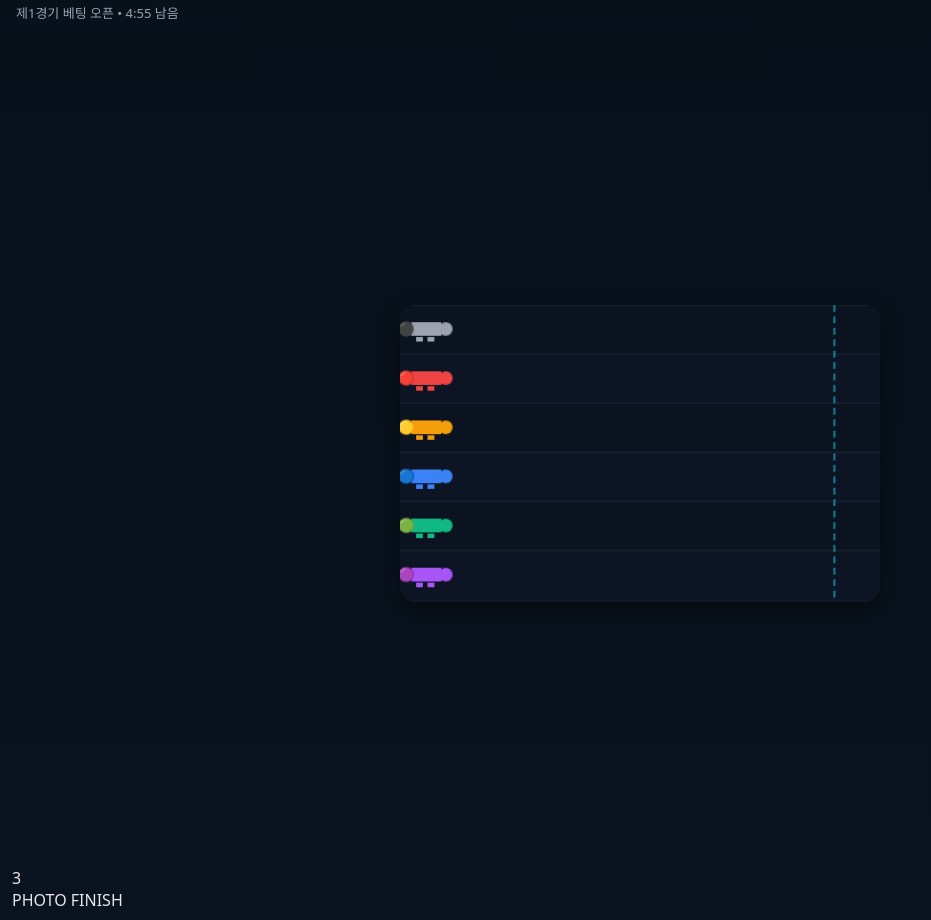
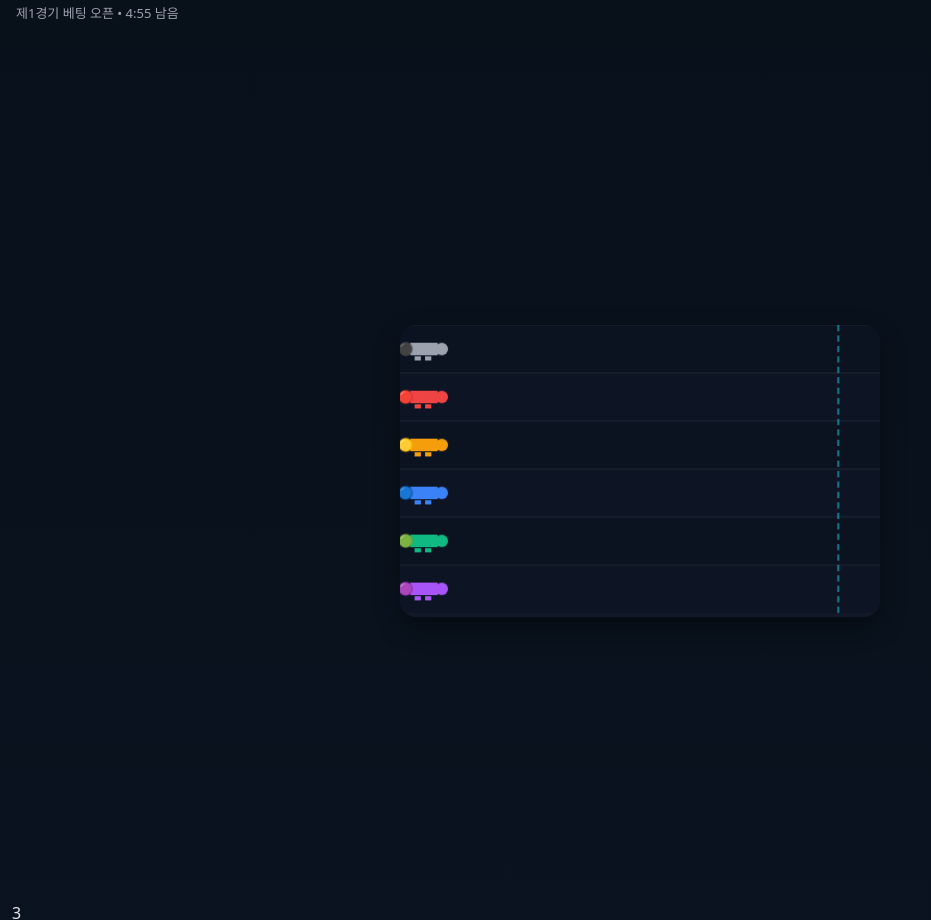
Before and after one commit to usdtkor-cpu/usdtkor, a plain HTML site: page index.html in a window 1280 px wide. Shown: the part 43-963 px from the top of the page, without its empty margins (0-931 px from the left). Drawn offline with Linux system fonts and the light colour scheme.

Commit message:
index.html

```diff
--- a/index.html
+++ b/index.html
@@ -14,14 +14,14 @@
   </header>
 
   <main>
-    <!-- 패럴랙스 레이어들 -->
-    <div class="stage">
-      <canvas id="bg"     width="420" height="260" aria-hidden="true"></canvas>
-      <canvas id="track"  width="420" height="260"></canvas>
-      <canvas id="fx"     width="420" height="260" aria-hidden="true"></canvas>
+    <div class="stage" id="stage">
+      <!-- 패럴랙스/이펙트 레이어 -->
+      <canvas id="bg"     width="460" height="280" aria-hidden="true"></canvas>
+      <canvas id="track"  width="460" height="280"></canvas>
+      <canvas id="fx"     width="460" height="280" aria-hidden="true"></canvas>
 
       <div id="countdown" class="countdown hidden">3</div>
-      <div id="photoFinish" class="photo hidden">PHOTO FINISH</div>
+      <div id="photoFinish" class="photo hidden">PHOTO&nbsp;FINISH</div>
       <div id="confetti" class="confetti hidden"></div>
     </div>
 
```
